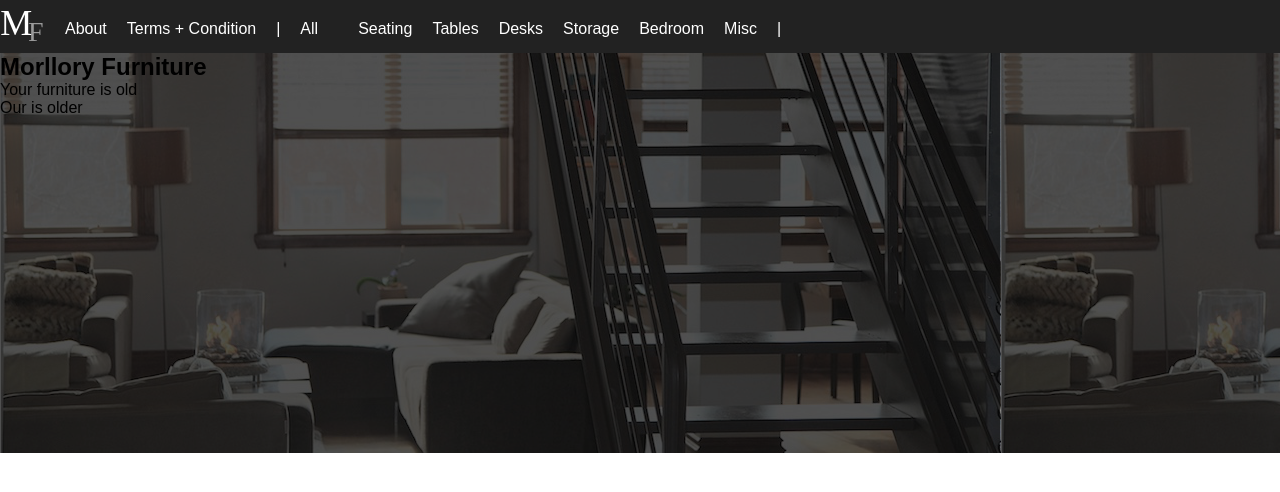
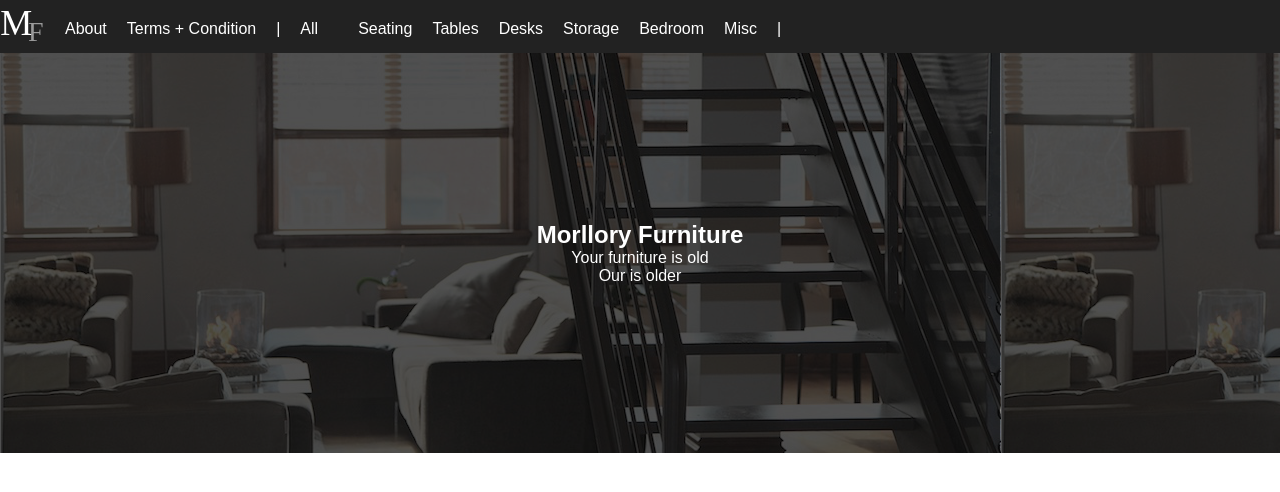
Before and after one commit to CesarHtea/project--mallory-furniture-2, a React (Create React App) app: page / in a window 1280 px wide. Shown: the top 492 px of the page. Built offline with nearby package versions, Linux system fonts and the light colour scheme.

Commit message:
add styles to slide__texts

```diff
--- a/src/css/styles.css
+++ b/src/css/styles.css
@@ -44,4 +44,12 @@
 	width: 100%;
 	height: 400px;
 	background-image: url(../images/landing-splash-bg.png);
+	display: flex;
+	justify-content:center;
+	align-items: center;
 }
+
+.slide__texts{
+	color: #ffffff;
+	text-align: center;
+}
```
